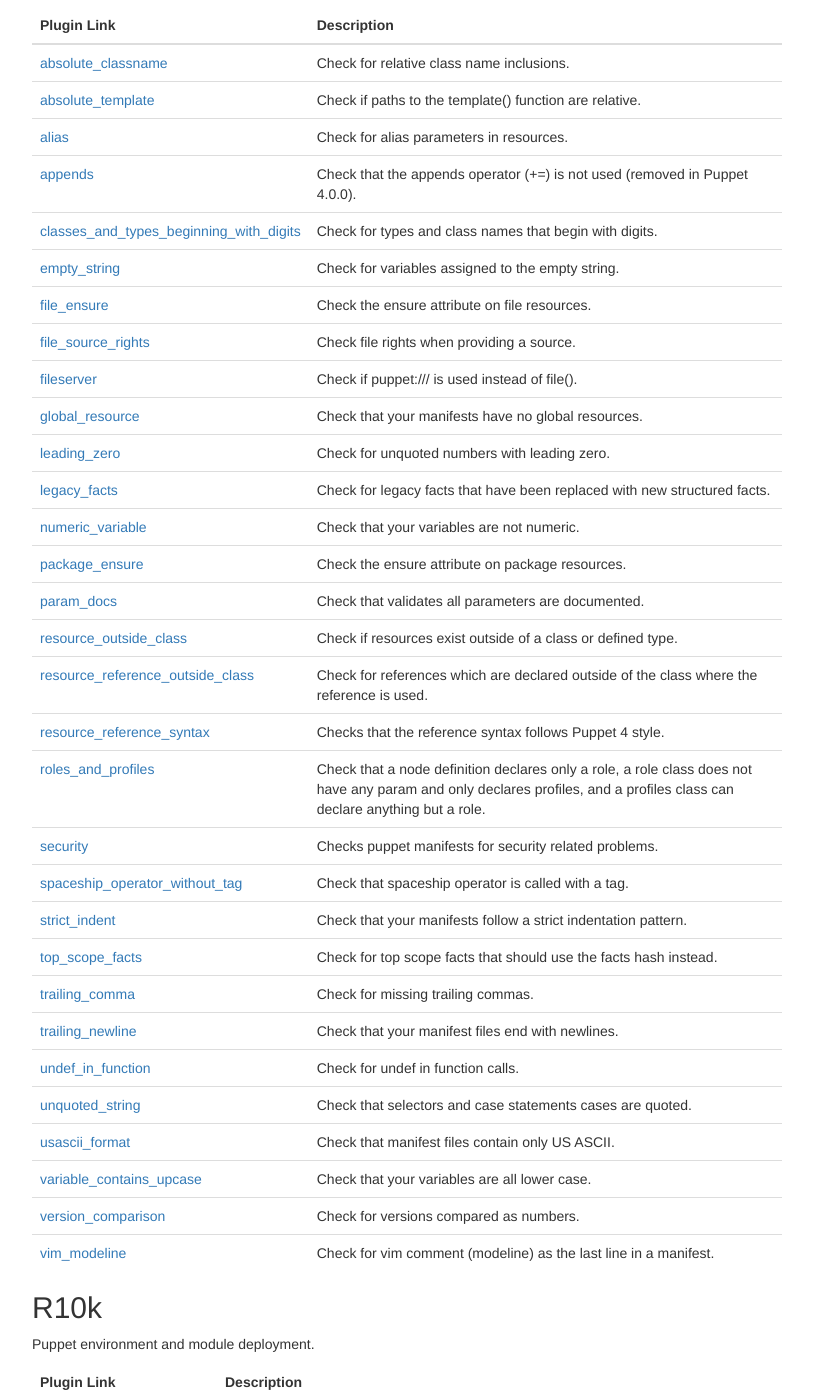
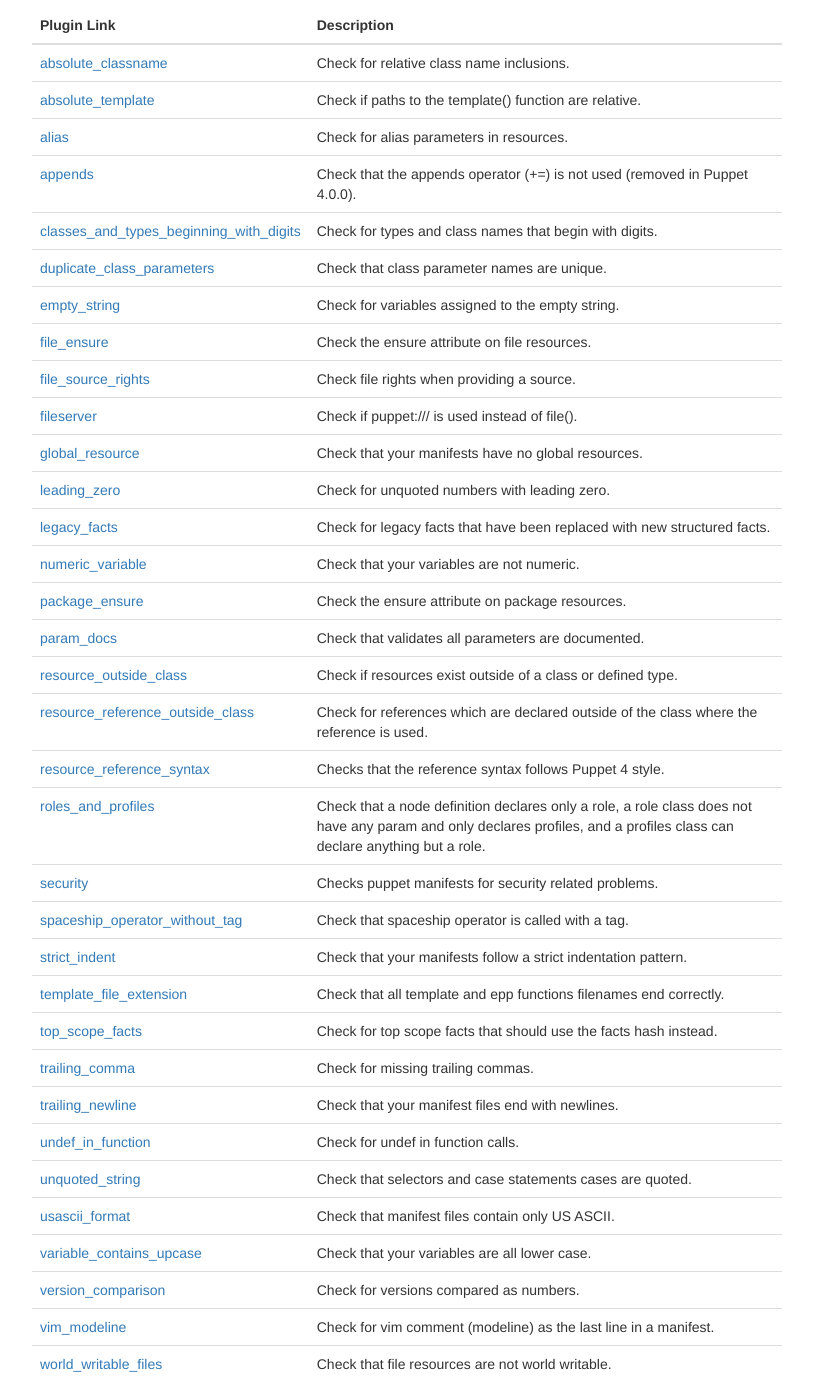
Before and after one commit to voxpupuli/voxpupuli.github.io, a Jekyll site: the page built from plugins/index.md, in a window 1280 px wide and 1400 px high, scrolled down 2987 px. Shown: the whole window, without its empty margins (233-1046 px from the left). Built offline with Jekyll 4.4.1, drawn with Linux system fonts in a browser that asks for light colours; nearby versions of some CDN libraries.

Commit message:
Add links to a few more puppet-lint checks

```diff
--- a/_data/tools/puppet-lint.json
+++ b/_data/tools/puppet-lint.json
@@ -158,6 +158,21 @@
       "name": "resource_reference_outside_class",
       "url": "https://github.com/voxpupuli/puppet-lint-reference_on_declaration_outside_of_class-check.git",
       "description": "Check for references which are declared outside of the class where the reference is used."
+    },
+    {
+      "name": "duplicate_class_parameters",
+      "url": "https://github.com/deanwilson/puppet-lint_duplicate_class_parameters-check.git",
+      "description": "Check that class parameter names are unique."
+    },
+    {
+      "name": "template_file_extension",
+      "url": "https://github.com/deanwilson/puppet-lint_duplicate_class_parameters-check.git",
+      "description": "Check that all template and epp functions filenames end correctly."
+    },
+    {
+      "name": "world_writable_files",
+      "url": "https://github.com/deanwilson/puppet-lint-world_writable_files-check.git",
+      "description": "Check that file resources are not world writable."
     }
   ]
 }
```
